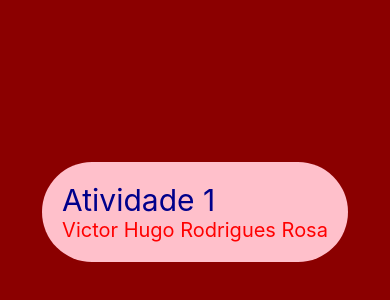
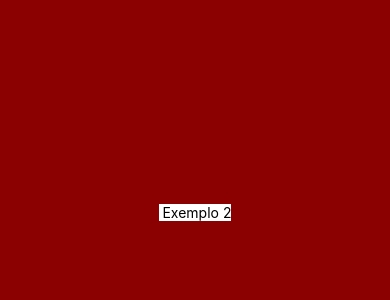
Before and after one commit to vickkj/aula_expo_0, a React Native app: screen / in a window 390 px wide. Shown: the part 210-510 px from the top of the page. Built offline with nearby package versions, Linux system fonts and the light colour scheme.

Commit message:
19-03-24

```diff
--- a/App.js
+++ b/App.js
@@ -3,13 +3,13 @@ import { StyleSheet, Text, View } from 'react-native';
 
 import Exemplo_0 from './component/exemplo_1';
 import Atividade_1 from './component/atividade_1/index2.js';
-
+import Exemplo_2 from './component/Exemplo_2/index.js';
 
 
 export default function App() {
   return (
     <View style={styles.container}>
-      <Atividade_1 />
+      <Exemplo_2 />
       <StatusBar style="auto" />
     </View>
   );
--- /dev/null
+++ b/component/Exemplo_2/index.js
@@ -0,0 +1,12 @@
+import { View,Text} from 'react-native';
+
+import styles from './style';
+
+function Exemplo_2 () {
+    return (
+    <View style={styles.container}>
+        <Text> Exemplo 2</Text>
+    </View>
+    )
+}
+export default Exemplo_2;
--- /dev/null
+++ b/component/Exemplo_2/style.js
@@ -0,0 +1,10 @@
+
+import { StyleSheet } from "react-native-web";
+
+const styles= StyleSheet.create({
+    container:{
+        backgroundColor: '#fff',
+    }
+});
+
+export default styles;
```
